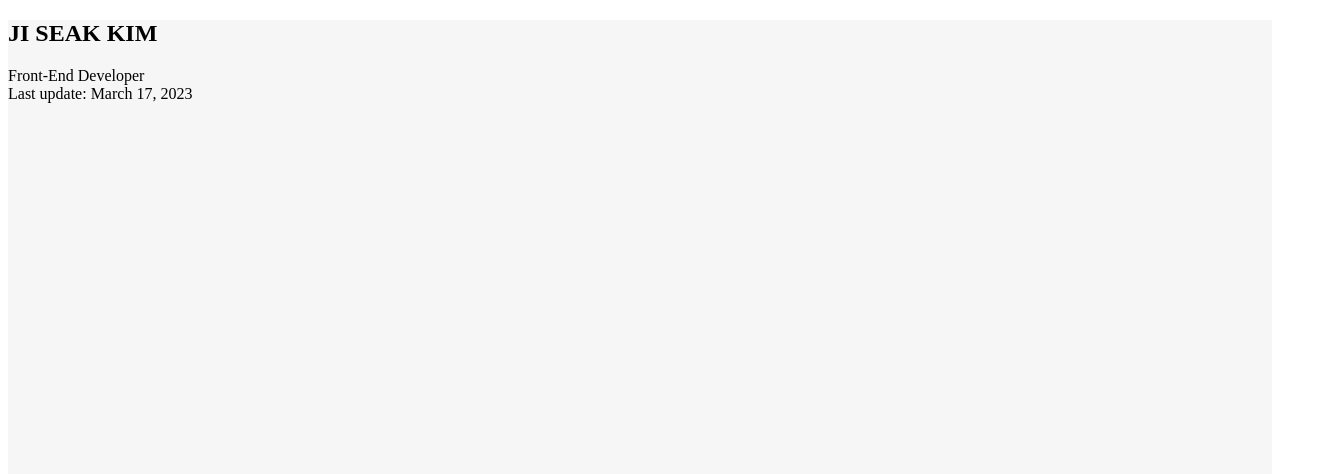
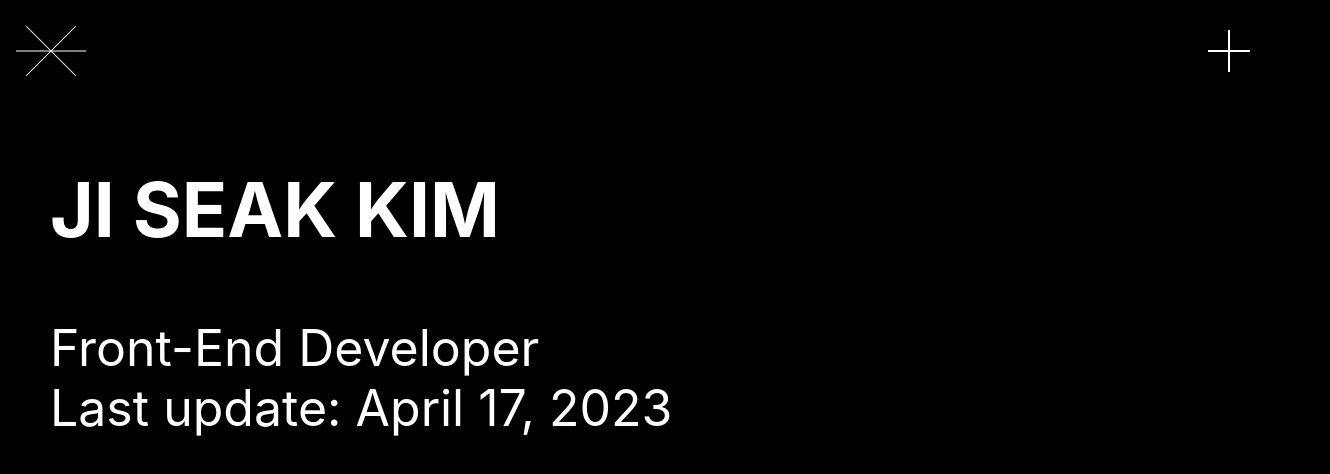
Before and after one commit to p1ants/my_portfolio, a Next.js app in the folder portfolio/: page / in a window 1280 px wide. Shown: the top 474 px of the page, 1330 px wide, since content can reach past the window. Built offline with nearby package versions, Linux system fonts and the light colour scheme.

Commit message:
header animation 적용

```diff
--- /dev/null
+++ b/portfolio/src/components/Header/Header.styles.ts
@@ -0,0 +1,94 @@
+// components/Header/Header.styles.ts
+import styled from 'styled-components';
+
+export const Container = styled.div`
+  display: flex;
+  justify-content: space-between;
+  padding: 1rem;
+`;
+
+export const HomeButton = styled.button`
+  position: relative;
+  background-color: transparent;
+  color: #fff;
+  border: none;
+  cursor: pointer;
+  width: 70px;
+  height: 70px;
+`;
+
+export const HomeIcon = styled.span`
+  position: absolute;
+  top: 50%;
+  left: 50%;
+  display: inline-block;
+  width: 100%;
+  height: 2px;
+  background-color: #fff;
+  transform-origin: center;
+  transition: all 0.5s ease-in-out;
+
+  &:nth-child(1) {
+    transform: translateY(-50%) translateX(-50%) rotate(45deg) scaleY(0.5);
+  }
+
+  &:nth-child(2) {
+    transform: translateY(-50%) translateX(-50%) rotate(-45deg) scaleY(0.5);
+  }
+
+  &:nth-child(3) {
+    transform: translateY(-50%) translateX(-50%) scaleY(0.5);
+  }
+
+  ${HomeButton}:hover & {
+    &:nth-child(1) {
+      transform: translateY(-50%) translateX(-50%) rotate(135deg);
+    }
+
+    &:nth-child(2) {
+      transform: translateY(-50%) translateX(-50%) rotate(-135deg);
+    }
+
+    &:nth-child(3) {
+      transform: translateY(-50%) translateX(-50%) scaleY(1);
+    }
+  }
+`;
+
+//카테고리 버튼
+export const CategoriesButton = styled(HomeButton)`
+  position: relative;
+  width: 70px;
+  height: 70px;
+`;
+
+export const IconLine = styled.span`
+  position: absolute;
+  top: 50%;
+  left: 50%;
+  width: 60%;
+  height: 2px;
+  background-color: #fff;
+  transform-origin: center;
+  transition: all 0.5s ease-in-out;
+
+  &:nth-child(1) {
+    transform: translateY(-50%) translateX(-50%);
+  }
+
+  &:nth-child(2) {
+    transform: translateY(-50%) translateX(-50%) rotate(90deg);
+  }
+
+  ${CategoriesButton}:hover & {
+    width: 100%;
+
+    &:nth-child(1) {
+      transform: translateY(-50%) translateX(-50%) rotate(45deg);
+    }
+
+    &:nth-child(2) {
+      transform: translateY(-50%) translateX(-50%) rotate(-45deg);
+    }
+  }
+`;
--- /dev/null
+++ b/portfolio/src/components/Header/Header.tsx
@@ -0,0 +1,39 @@
+// components/Header/Header.tsx
+import React from 'react';
+import { useRouter } from 'next/router';
+import {
+  Container,
+  HomeButton,
+  HomeIcon,
+  CategoriesButton,
+  IconLine,
+} from './Header.styles';
+
+const Header: React.FC = () => {
+  const router = useRouter();
+
+  const goToHomePage = () => {
+    router.push('/');
+  };
+
+  const openCategories = () => {
+    // 카테고리 선택 창을 여는 로직을 여기에 구현하세요.
+    console.log('카테고리 선택 창을 여는 기능을 구현하세요.');
+  };
+
+  return (
+    <Container>
+      <HomeButton onClick={goToHomePage}>
+        <HomeIcon />
+        <HomeIcon />
+        <HomeIcon />
+      </HomeButton>
+      <CategoriesButton onClick={openCategories}>
+        <IconLine />
+        <IconLine />
+      </CategoriesButton>
+    </Container>
+  );
+};
+
+export default Header;
--- a/portfolio/src/components/Name.tsx
+++ b/portfolio/src/components/Name.tsx
@@ -5,7 +5,7 @@ export default function Name() {
     <div>
       <h2>JI SEAK KIM</h2>
       <div>Front-End Developer</div>
-      <div>Last update: March 17, 2023</div>
+      <div>Last update: April 17, 2023</div>
     </div>
   );
 }
--- a/portfolio/src/pages/_app.tsx
+++ b/portfolio/src/pages/_app.tsx
@@ -1,6 +1,12 @@
-import '@/styles/globals.css'
-import type { AppProps } from 'next/app'
+import Header from '@/components/Header/Header';
+import '@/styles/globals.css';
+import type { AppProps } from 'next/app';
 
 export default function App({ Component, pageProps }: AppProps) {
-  return <Component {...pageProps} />
+  return (
+    <>
+      <Header />
+      <Component {...pageProps} />
+    </>
+  );
 }
--- a/portfolio/src/pages/about.tsx
+++ /dev/null
@@ -1,19 +0,0 @@
-// // pages/about.tsx
-// import React from 'react';
-
-// const AboutPage: React.FC = () => {
-//   return (
-//     <div>
-//       <h1>안녕하세요, About 페이지입니다!</h1>
-//       {/* About 페이지의 다른 컴포넌트와 내용을 이곳에 추가하세요 */}
-//     </div>
-//   );
-// };
-
-// export default AboutPage;
-
-import React from 'react';
-
-export default function aboutPage() {
-  return <div>sss</div>;
-}
--- a/portfolio/src/pages/index.style.ts
+++ b/portfolio/src/pages/index.style.ts
@@ -17,8 +17,9 @@ export const Container = styled.div`
   /* 기존 스타일 */
   width: 100%;
   height: 800px;
-  background-color: #f6f6f6;
-
+  /* background-color: #f6f6f6; */
+  margin-left: 50px;
+  font-size: 50px;
   /* 애니메이션 추가 */
   animation: ${bounce} 1s ease-out;
 `;
--- a/portfolio/src/pages/index.tsx
+++ b/portfolio/src/pages/index.tsx
@@ -1,24 +1,17 @@
 // pages/index.tsx
 import React from 'react';
-import { useRouter } from 'next/router';
 
 //스타일
 import { Container } from './index.style';
 import Name from '@/components/Name';
 
 const MainPage: React.FC = () => {
-  const router = useRouter();
-
-  const goToAboutPage = async () => {
-    await router.push('/about');
-  };
-
   return (
-    <Container>
-      <Name />
-      {/* 메인 페이지의 다른 컴포넌트와 내용을 이곳에 추가하세요 */}
-      {/* <button onClick={goToAboutPage}>About 페이지로 이동</button> */}
-    </Container>
+    <>
+      <Container>
+        <Name />
+      </Container>
+    </>
   );
 };
 
--- a/portfolio/src/styles/globals.css
+++ b/portfolio/src/styles/globals.css
@@ -1,3 +1,17 @@
+/* styles/globals.css */
+
+html,
+body {
+  padding: 0;
+  margin: 0;
+  font-family: -apple-system, BlinkMacSystemFont, Segoe UI, Roboto, Oxygen,
+    Ubuntu, Cantarell, Fira Sans, Droid Sans, Helvetica Neue, sans-serif;
+  /* 배경색 설정 */
+  background-color: black;
+  /* 글자색 설정 */
+  color: #ffffff;
+}
+
 /* @tailwind base;
 @tailwind components;
 @tailwind utilities;
```
